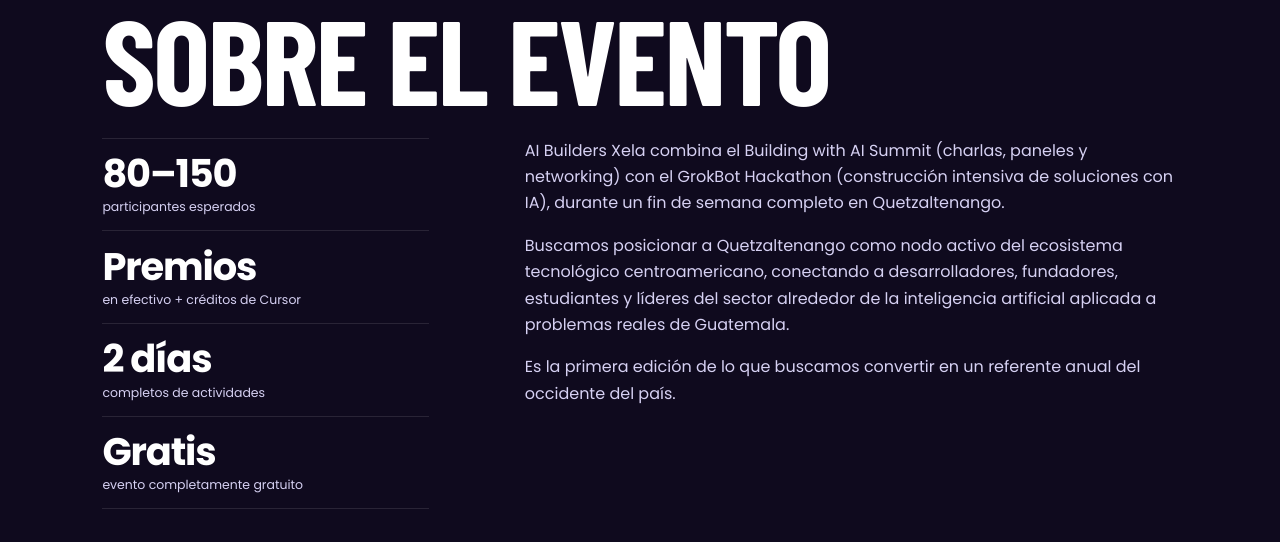
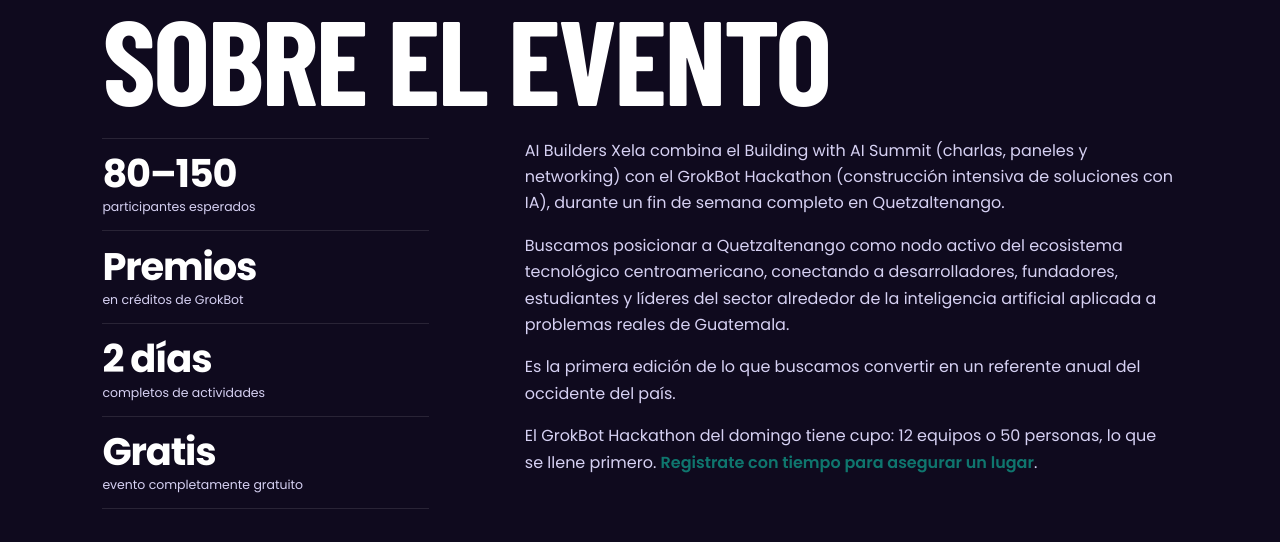
Before and after one commit to Eswin-Poroj/ai-builders-gt, a Next.js app: page / in a window 1280 px wide. Shown: the part 860-1402 px from the top of the page. Built offline with nearby package versions, Linux system fonts and the light colour scheme; no server answers.

Commit message:
Enhance About and Mid CTA sections: Update AboutSection to include registration quota details with a link, and improve styling with new CSS. Revise MidCtaSection to incorporate event heading and lede, ensuring better presentation and user engagement.

```diff
--- /dev/null
+++ b/src/components/sections/about.css
@@ -0,0 +1,5 @@
+.about-copy a {
+  color: var(--action);
+  font-weight: 600;
+  text-underline-offset: 0.18em;
+}
--- a/src/components/sections/about.tsx
+++ b/src/components/sections/about.tsx
@@ -1,4 +1,7 @@
+import Link from "next/link"
 import { event } from "@/content/event"
+import { HACKATHON_REGISTER_PATH } from "@/lib/hackathon/constants"
+import "./about.css"
 
 export function AboutSection() {
   return (
@@ -10,10 +13,14 @@
         <aside>
           <Stats />
         </aside>
-        <div>
+        <div className="about-copy">
           {event.about.paragraphs.map((p, i) => (
             <p key={i} className="lede">{p}</p>
           ))}
+          <p className="lede">
+            {event.about.quota}{" "}
+            <Link href={HACKATHON_REGISTER_PATH}>{event.about.quotaLinkLabel}</Link>.
+          </p>
         </div>
       </div>
     </section>
--- /dev/null
+++ b/src/components/sections/mid-cta.css
@@ -0,0 +1,7 @@
+.wall.mid {
+  padding: 4rem var(--wall-x);
+}
+
+.mid .lede {
+  max-width: 36rem;
+}
--- a/src/components/sections/mid-cta.tsx
+++ b/src/components/sections/mid-cta.tsx
@@ -1,9 +1,15 @@
 import { RegisterCta } from "@/components/register-cta"
+import { event } from "@/content/event"
+import "./mid-cta.css"
 
 export function MidCtaSection() {
   return (
-    <section className="mid" aria-label="Registro">
-      <RegisterCta placement="mid" />
+    <section className="wall mid" aria-labelledby="mid-title">
+      <h2 id="mid-title" className="wall-title shout">
+        {event.midCta.heading}
+      </h2>
+      <p className="lede">{event.midCta.lede}</p>
+      <RegisterCta placement="mid" className="band band-hero" />
     </section>
   )
 }
--- a/src/content/event.ts
+++ b/src/content/event.ts
@@ -37,6 +37,9 @@
       "Buscamos posicionar a Quetzaltenango como nodo activo del ecosistema tecnológico centroamericano, conectando a desarrolladores, fundadores, estudiantes y líderes del sector alrededor de la inteligencia artificial aplicada a problemas reales de Guatemala.",
       "Es la primera edición de lo que buscamos convertir en un referente anual del occidente del país.",
     ],
+    quota:
+      "El GrokBot Hackathon del domingo tiene cupo: 12 equipos o 50 personas, lo que se llene primero.",
+    quotaLinkLabel: "Registrate con tiempo para asegurar un lugar",
     stats: [
       {
         id: "participants",
@@ -46,7 +49,7 @@
       {
         id: "prize",
         value: "Premios",
-        label: "en efectivo + créditos de Cursor",
+        label: "en créditos de GrokBot",
       },
       {
         id: "days",
@@ -576,7 +579,8 @@
       {
         id: "costo",
         question: "¿Cuánto cuesta participar?",
-        answer: "Es completamente gratuito.",
+        answer:
+          "Es completamente gratuito. Los premios del hackathon son créditos de GrokBot, no efectivo.",
       },
       {
         id: "experiencia",
@@ -663,6 +667,10 @@
     emptyList: "Aún no hay equipos registrados.",
     memberCountLabel: "{n} integrantes",
   },
+  midCta: {
+    heading: "Registrate antes de llegar",
+    lede: "El Summit y el hackathon son gratis. Luma te da el QR de entrada.",
+  },
   finalCta: {
     heading: "No te quedes fuera del primer hackathon de IA del occidente de Guatemala",
   },
--- a/src/content/types.ts
+++ b/src/content/types.ts
@@ -143,6 +143,8 @@
   about: {
     heading: string
     paragraphs: string[]
+    quota: string
+    quotaLinkLabel: string
     stats: EventStat[]
   }
   format: {
@@ -165,6 +167,10 @@
   faq: {
     heading: string
     items: FaqItem[]
+  }
+  midCta: {
+    heading: string
+    lede: string
   }
   finalCta: {
     heading: string
```
Also changed, not shown: 1 other file (tests, documents, lock files or other folders).
